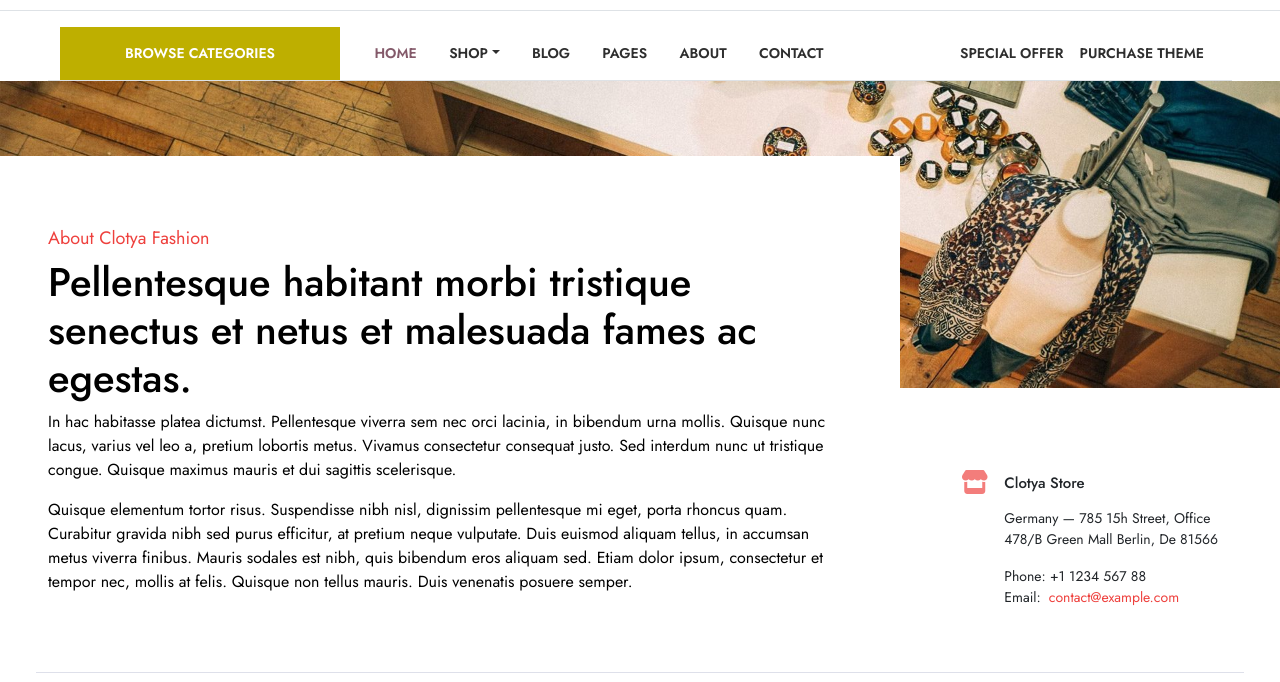
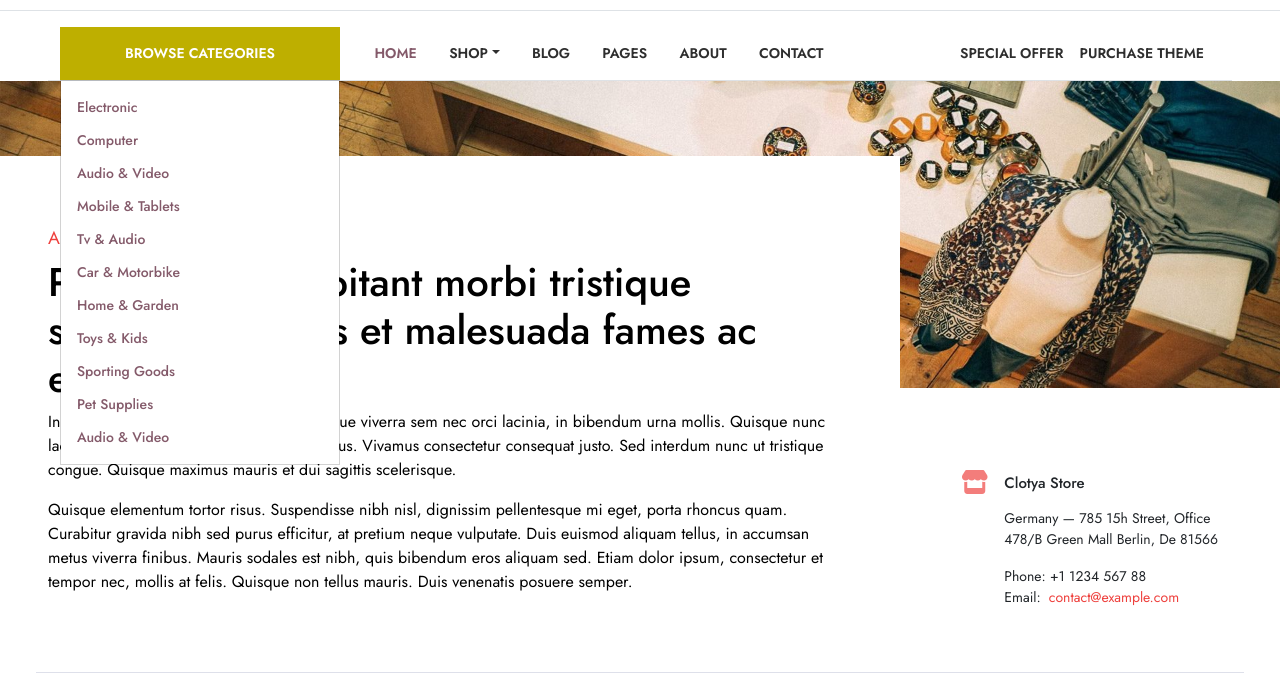
Before and after one commit to AbhishekSoni663/EcommerceUpdated, a plain HTML site: page about_page.html in a window 1280 px wide. Both pictures are taken after a click on the button "BROWSE CATEGORIES". Shown: the part 118-800 px from the top of the page. Drawn offline with nearby package versions, Linux system fonts and the light colour scheme.

Commit message:
first-commit-a1

```diff
--- a/about_page.html
+++ b/about_page.html
@@ -802,7 +802,31 @@
     <!-- Modal Bag Icon End -->
 
     <script src="https://kit.fontawesome.com/fd34e350c0.js" crossorigin="anonymous"></script>
+  <!-- Header dropdow btn Categories Script -->
+  <script>
+    document.addEventListener('DOMContentLoaded', function () {
+      var dropdownButton = document.getElementById('dropdownMenuButton');
+      var dropdownMenu = document.querySelector('.drp-menu1');
 
+      dropdownButton.addEventListener('click', function (event) {
+        event.stopPropagation();
+        dropdownMenu.classList.toggle('custom-show');
+        dropdownMenu.classList.toggle('custom-hide');
+      });
+
+      document.addEventListener('click', function (event) {
+        if (!dropdownButton.contains(event.target) && dropdownMenu.classList.contains('custom-show')) {
+          dropdownMenu.classList.remove('custom-show');
+          dropdownMenu.classList.add('custom-hide');
+        }
+      });
+
+      dropdownMenu.addEventListener('click', function (event) {
+        event.stopPropagation();
+      });
+    });
+  </script>
+  <!--  -->
 </body>
 
 </html>
```
